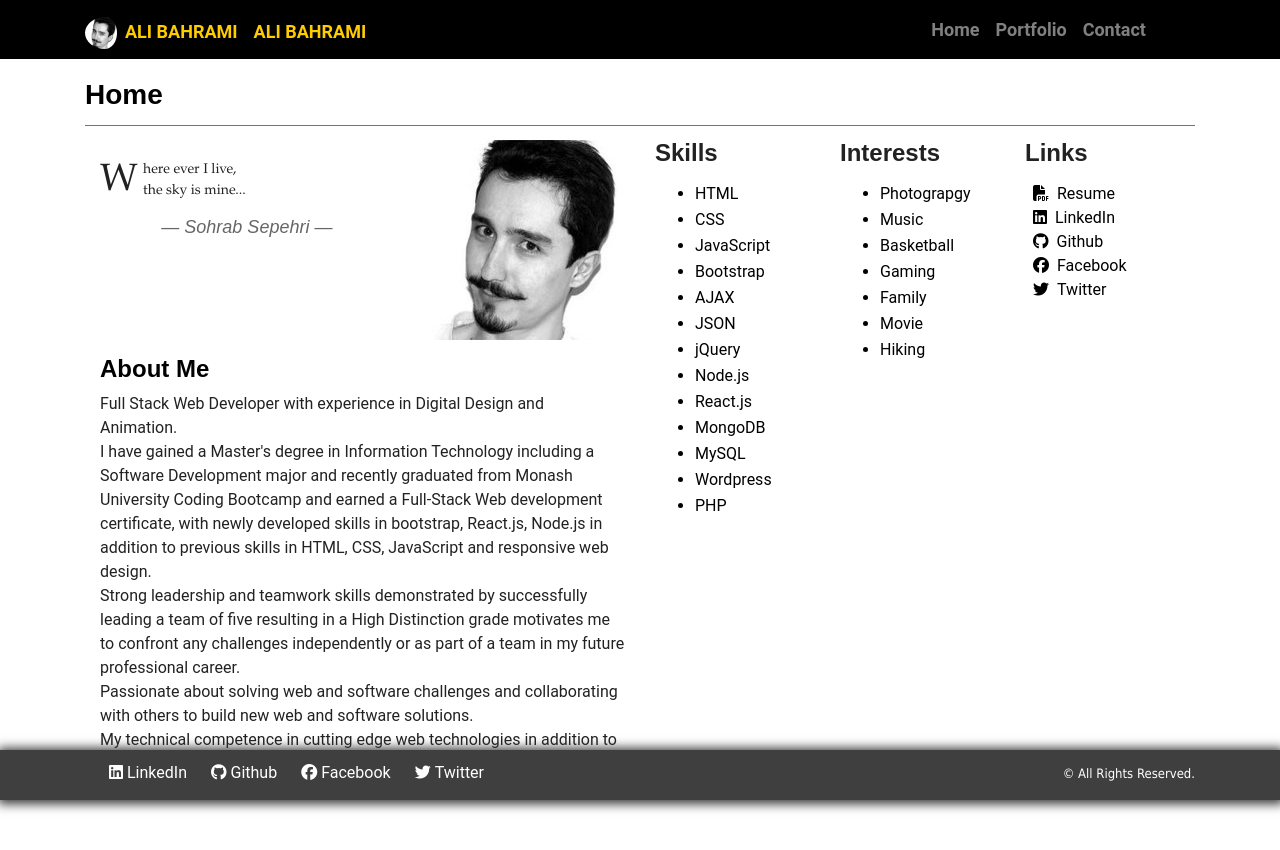
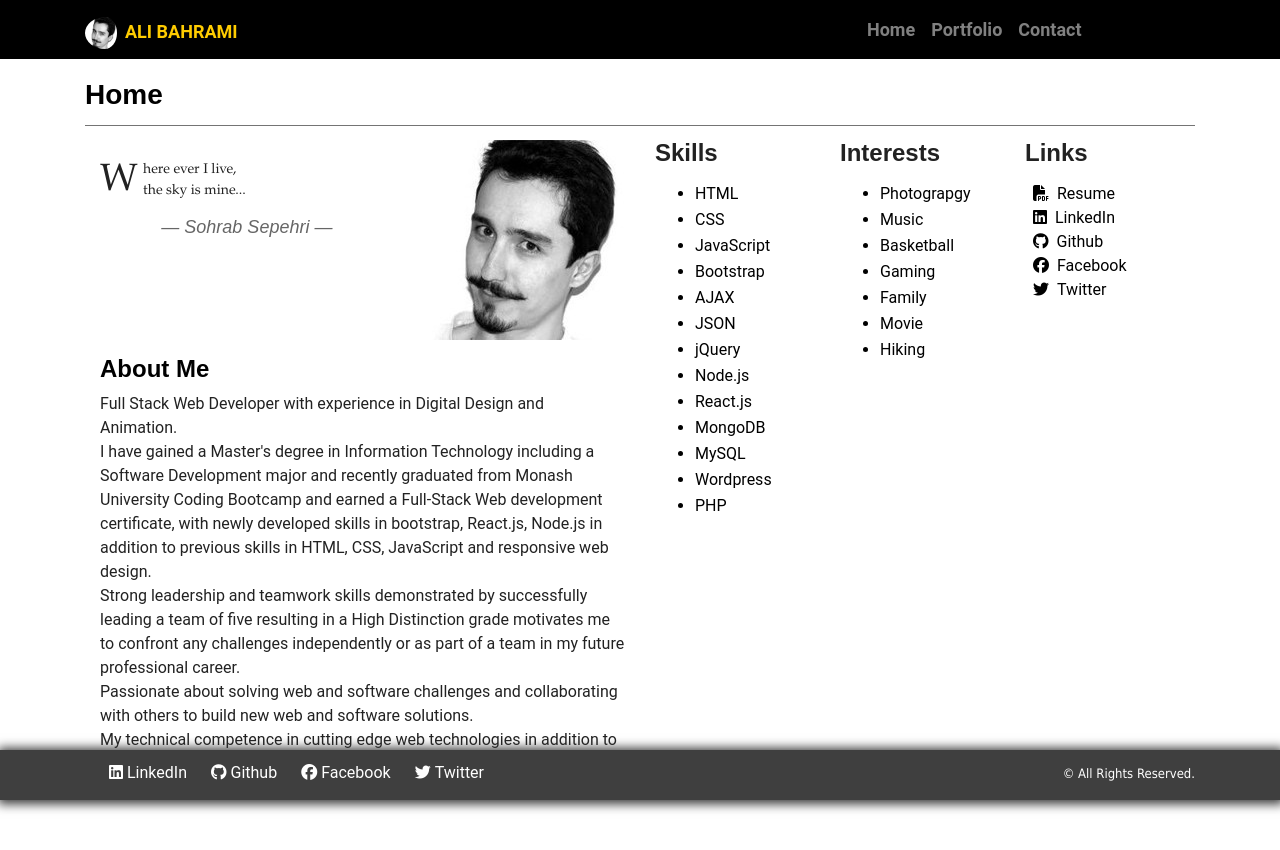
Before and after one commit to alibahrami633/react-portfolio, a React (Create React App) app: page / in a window 1280 px wide. Shown: the top 850 px of the page. Built offline with nearby package versions, Linux system fonts and the light colour scheme; no server answers; a web font is replaced by a local one.

Commit message:
fixing routing issue

```diff
--- a/src/components/Nav/index.js
+++ b/src/components/Nav/index.js
@@ -14,7 +14,6 @@ function Nav() {
           <NavLink to="/home" className="navbar-brand" style={{ color: '#ffcc00' }} >
             Ali Bahrami
           </NavLink>
-          <a href="/home" className="navbar-brand" style={{ color: '#ffcc00' }}>Ali Bahrami</a>
         </div>
         <div>
           <div className="collapse navbar-collapse " id="collapsibleNavbar">
```
